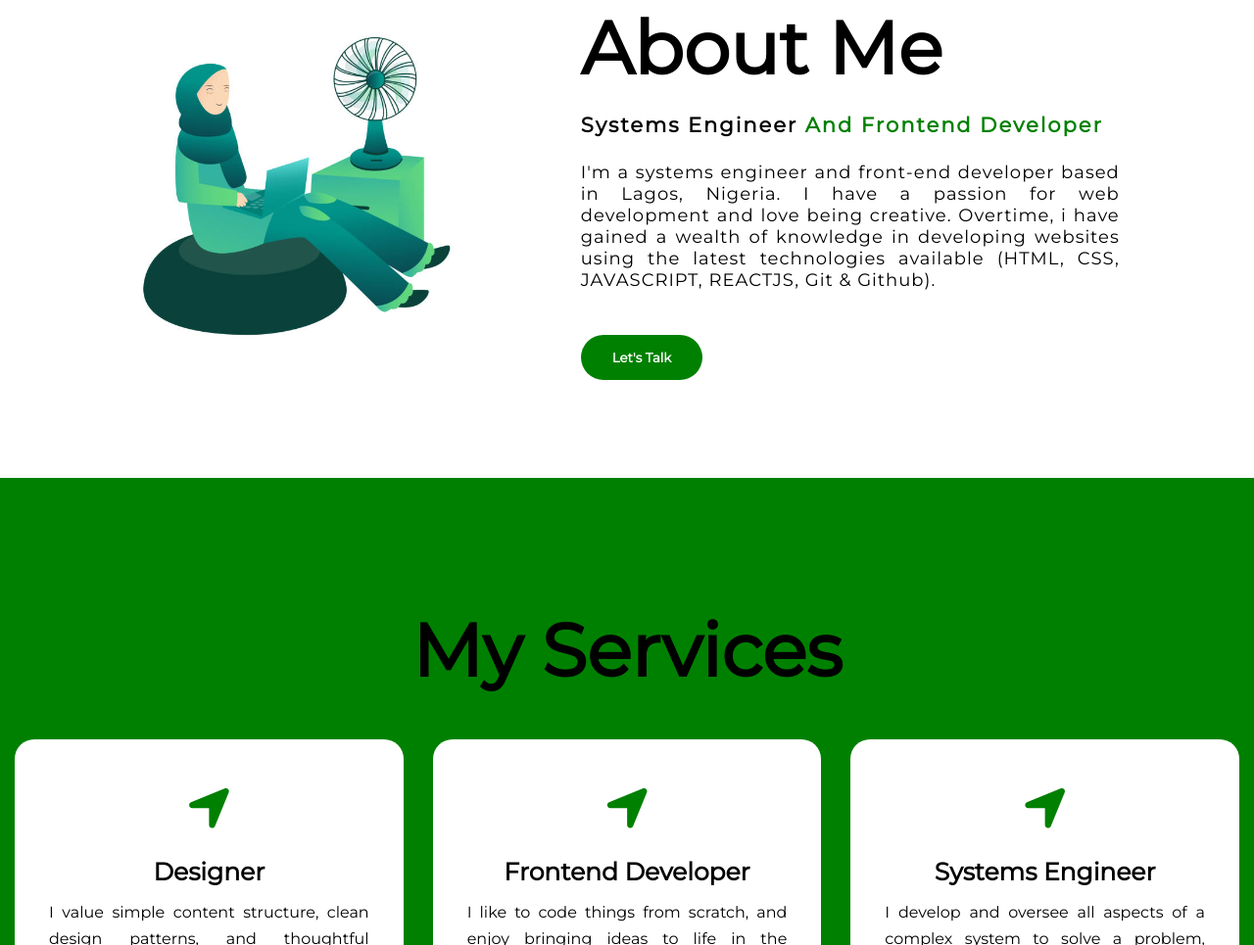
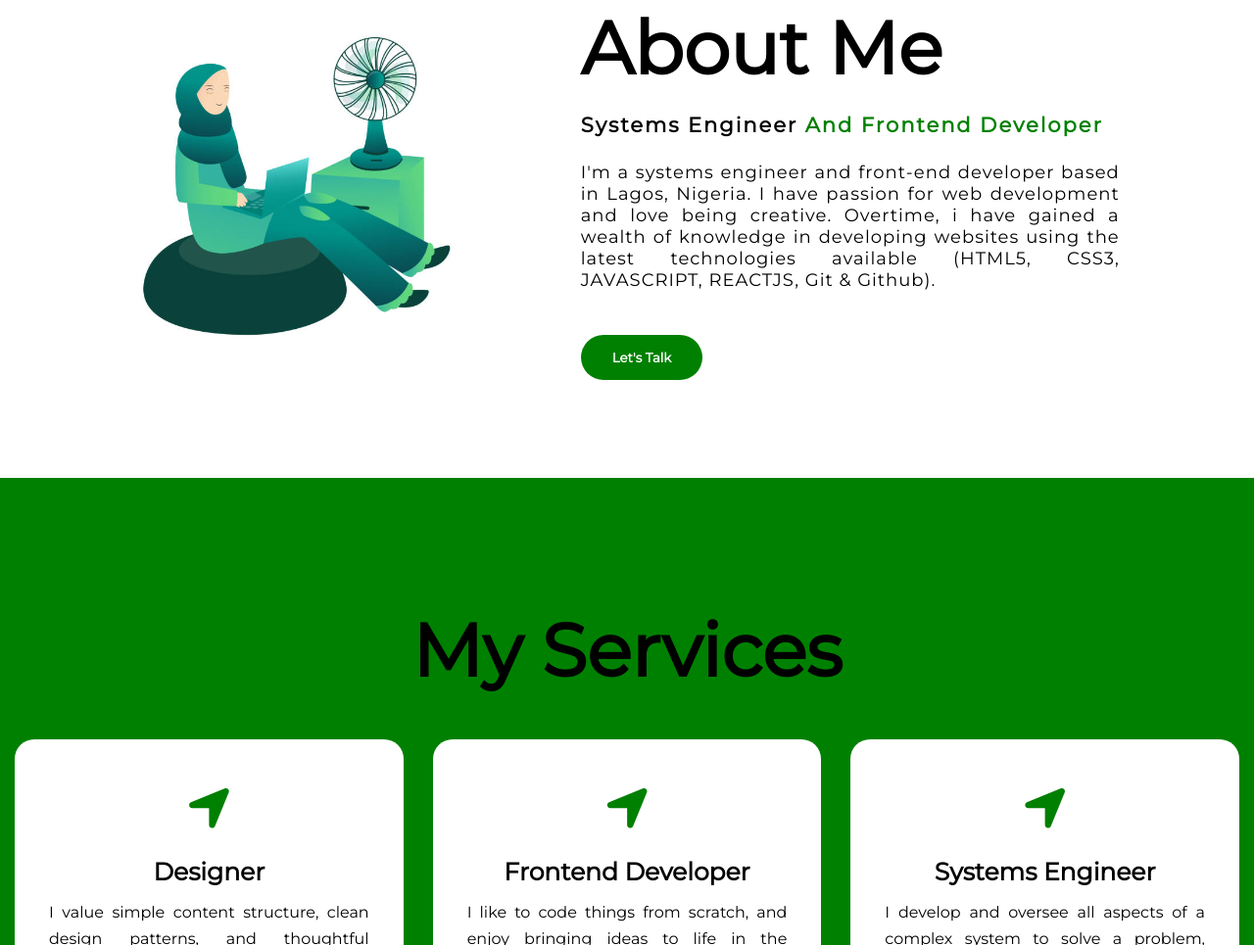
Before and after one commit to HalimatAdebakin/Portfolio, a plain HTML site: page index.html in a window 1280 px wide. Shown: the part 897-1862 px from the top of the page at 98% size. Drawn offline with Linux system fonts and the light colour scheme.

Commit message:
I made few changes

```diff
--- a/index.html
+++ b/index.html
@@ -44,7 +44,7 @@
             <div class="about_text" id="about-text">
                 <h2>About Me</h2>
                 <h5>Systems Engineer <span>and Frontend Developer</span></h5>
-                <p>I'm a systems engineer and front-end developer based in Lagos, Nigeria. I have a passion for web development and love being creative. Overtime, i have gained a wealth of knowledge in developing websites using the latest technologies available (HTML, CSS, JAVASCRIPT, REACTJS, Git & Github).</p>
+                <p>I'm a systems engineer and front-end developer based in Lagos, Nigeria. I have passion for web development and love being creative. Overtime, i have gained a wealth of knowledge in developing websites using the latest technologies available (HTML5, CSS3, JAVASCRIPT, REACTJS, Git & Github).</p>
                 <button type="button">Let's Talk</button>
             </div>
         </div>
```
